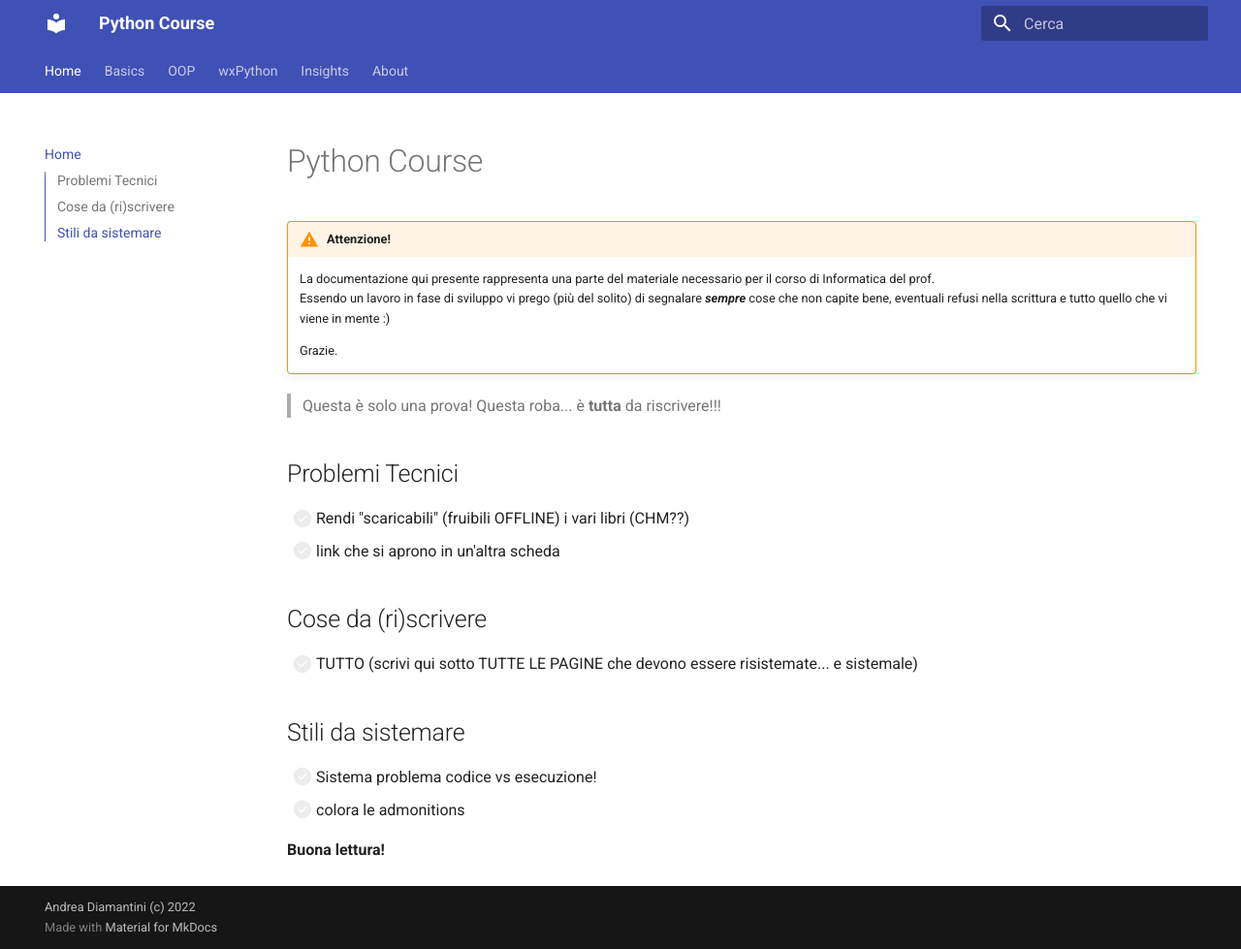
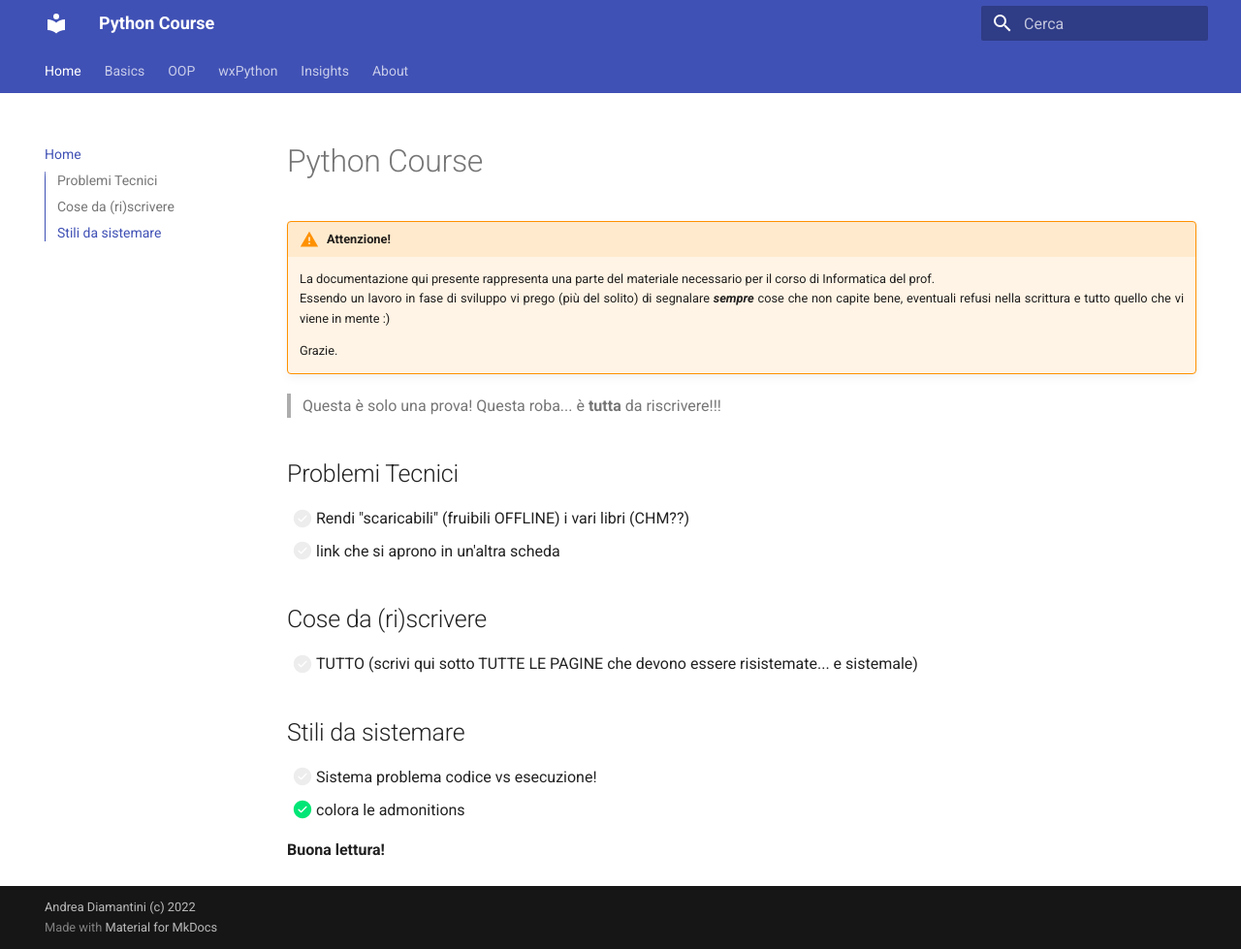
Before and after one commit to adjamhub/pyhandouts, an MkDocs documentation site: the page built from docs/index.md, in a window 1280 px wide and 979 px high. Shown: the whole window at 97% size. Built offline with MkDocs 1.6.1 and Material for MkDocs 9.7.7, drawn with Linux system fonts in a browser that asks for light colours.

Commit message:
sistema css aggiuntivo, colora le admonitions

```diff
--- a/docs/index.md
+++ b/docs/index.md
@@ -28,7 +28,7 @@
 ## Stili da sistemare
 
 - [ ] Sistema problema codice vs esecuzione!
-- [ ] colora le admonitions
+- [x] colora le admonitions
 
 
 **Buona lettura!**
--- a/docs/stylesheets/extra.css
+++ b/docs/stylesheets/extra.css
@@ -1,3 +1,21 @@
+/* text justified */
 p {
   text-align: justify;
 }
+
+/* admonitions colors :D */
+.note {
+  background-color: rgba(68,138,255,.1) !important;
+}
+
+.warning {
+  background-color: rgba(255,145,0,.1) !important;
+}
+
+.tip {
+  background-color: rgba(0,191,165,.1) !important;
+}
+
+.danger {
+  background-color: rgba(255,23,68,.1) !important;
+}
--- a/mkdocs.yml
+++ b/mkdocs.yml
@@ -1,6 +1,8 @@
 site_name: Python Course
 site_author: Andrea Diamantini
 copyright: Andrea Diamantini (c) 2022
+
+# -----------------------------------------------------------------------------------------------
 
 theme:
   name: material
@@ -16,6 +18,20 @@
   plugins:
     - search:
         lang: it
+
+extra_css:
+- stylesheets/extra.css
+
+# -----------------------------------------------------------------------------------------------
+
+markdown_extensions:
+  - toc: {permalink: True}
+  - admonition: {}
+  - attr_list: {}
+  - def_list: {}
+  - pymdownx.tasklist: {custom_checkbox: True}
+
+# -----------------------------------------------------------------------------------------------
 
 nav:
   - Home: index.md
@@ -61,10 +77,3 @@
     - Flask: insights/09_Flask.md
     - Reals: insights/10_reals.md
   - About: about.md
-
-markdown_extensions:
-  - toc: {permalink: True}
-  - admonition: {}
-  - attr_list: {}
-  - def_list: {}
-  - pymdownx.tasklist: {custom_checkbox: True}
```
